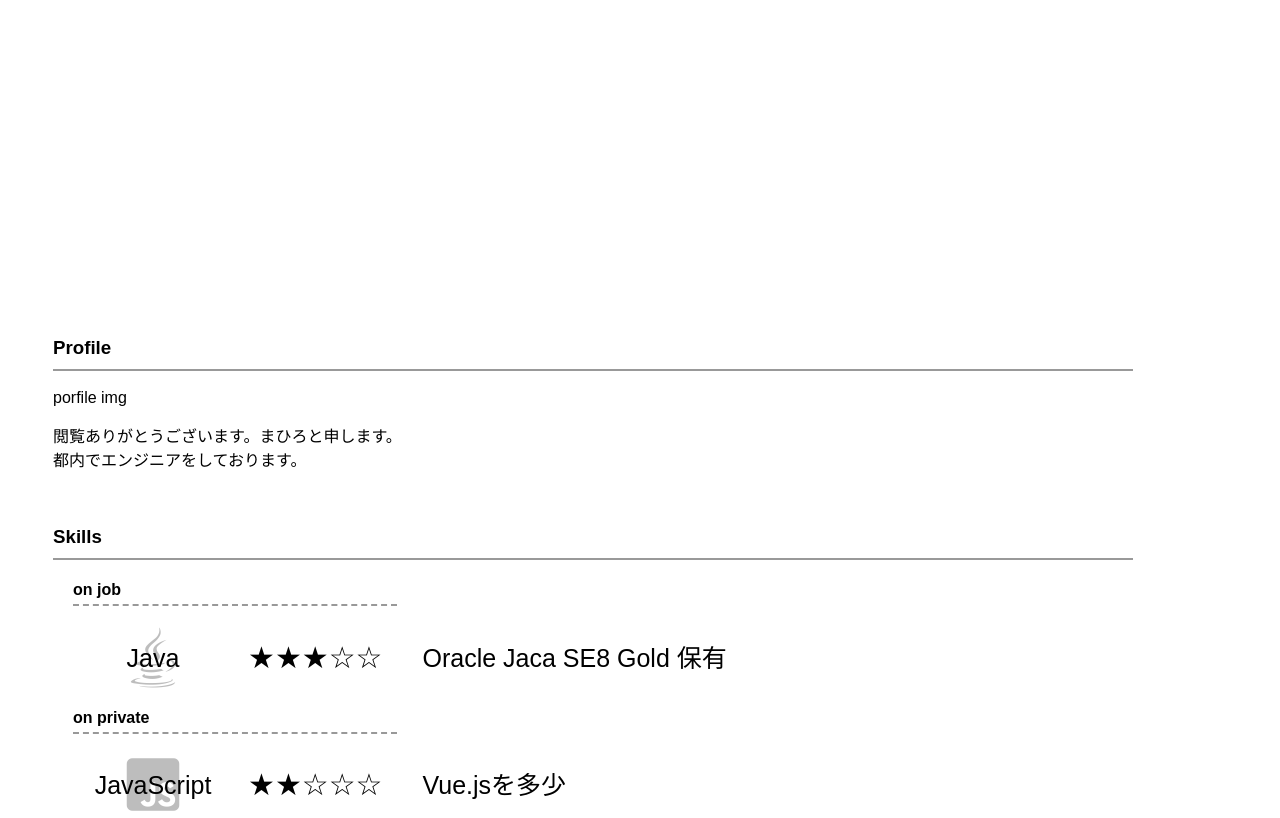
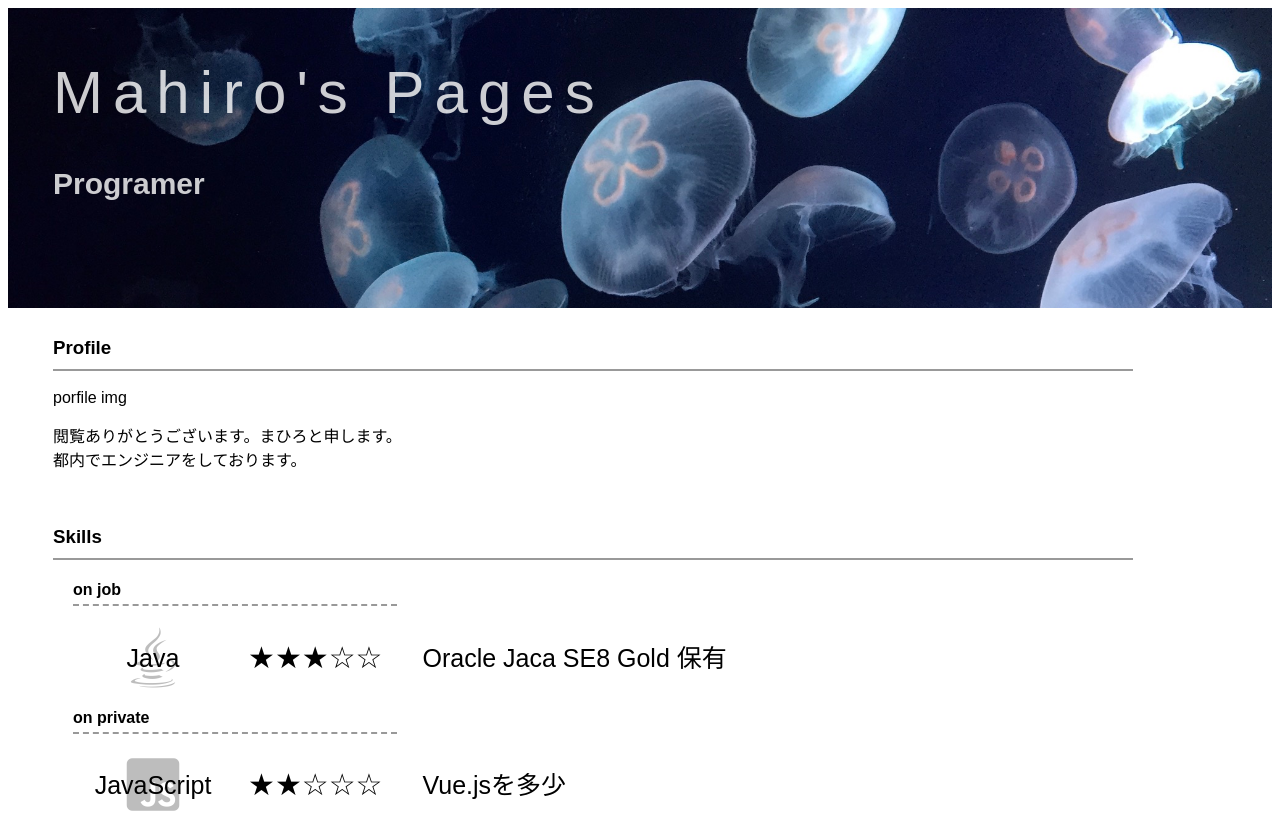
Before and after one commit to mahiro-k/portfolio, a plain HTML site: page index.html in a window 1280 px wide. Shown: the top 818 px of the page. Drawn offline with Linux system fonts and the light colour scheme; the site is published under a folder, as on GitHub Pages, so addresses that start at the root find nothing.

Commit message:
Change header_image URL

```diff
--- a/css/stylesheet.css
+++ b/css/stylesheet.css
@@ -25,7 +25,7 @@
 
 .top-wrapper {
   height: 300px;
-  background-image: url("/images/header_jellyfish.jpeg");
+  background-image: url("../images/header_jellyfish.jpeg");
   background-size: cover;
   color: rgba(255, 255, 255, 0.8);
 }
```
